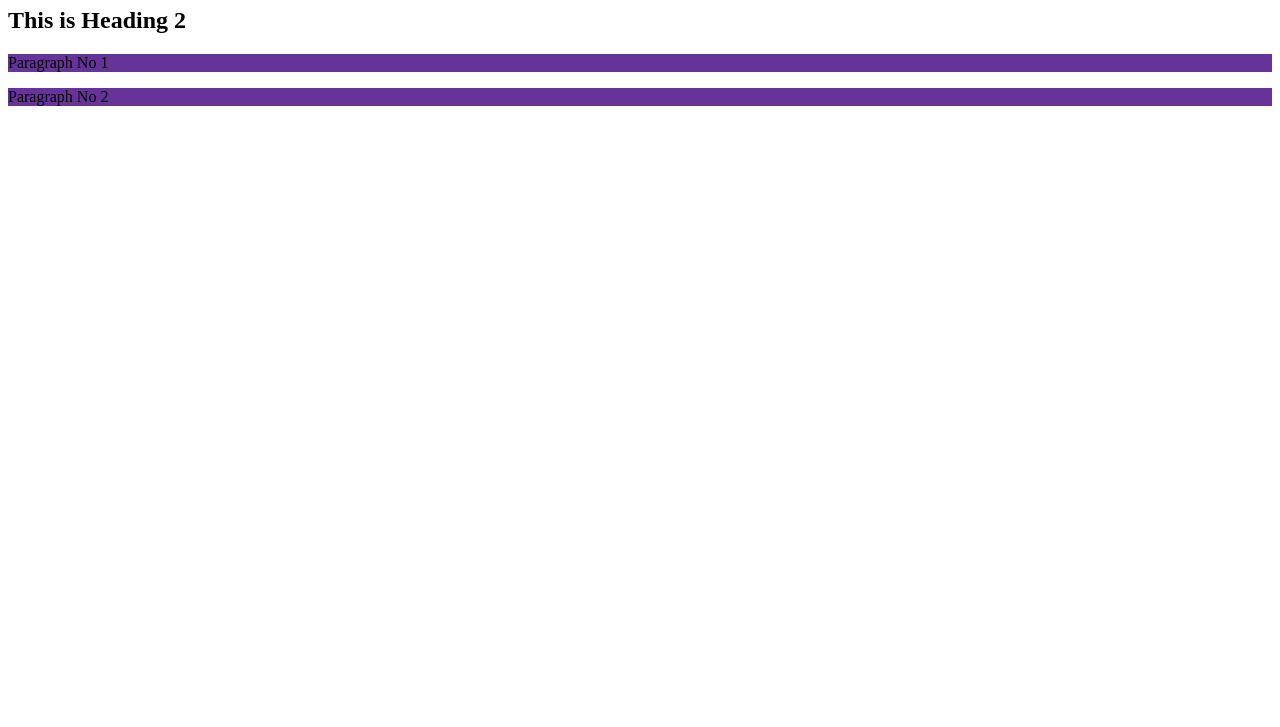
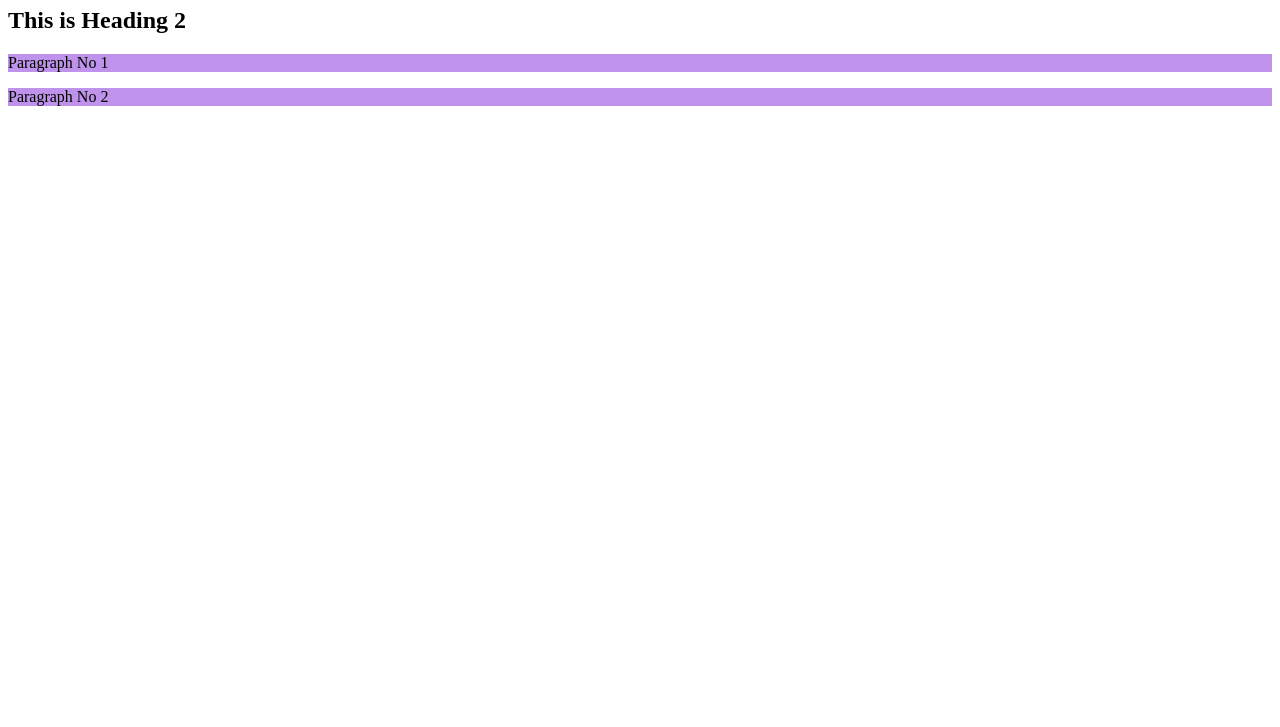
Before and after one commit to rajapal215/My-first-repo, a plain HTML site: page index.html in a window 1280 px wide. Shown: the part 73-800 px from the top of the page. Drawn offline with Linux system fonts and the light colour scheme.

Commit message:
background color change

```diff
--- a/style.css
+++ b/style.css
@@ -3,5 +3,5 @@ h1{
 
 }
 p{
-    background-color:rebeccapurple;
+    background-color:rgb(191, 146, 236);
 }
```
